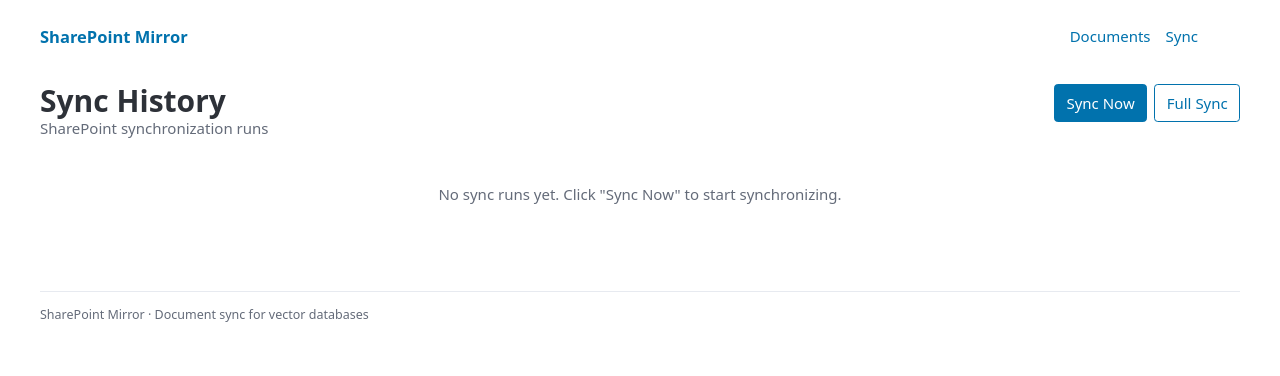
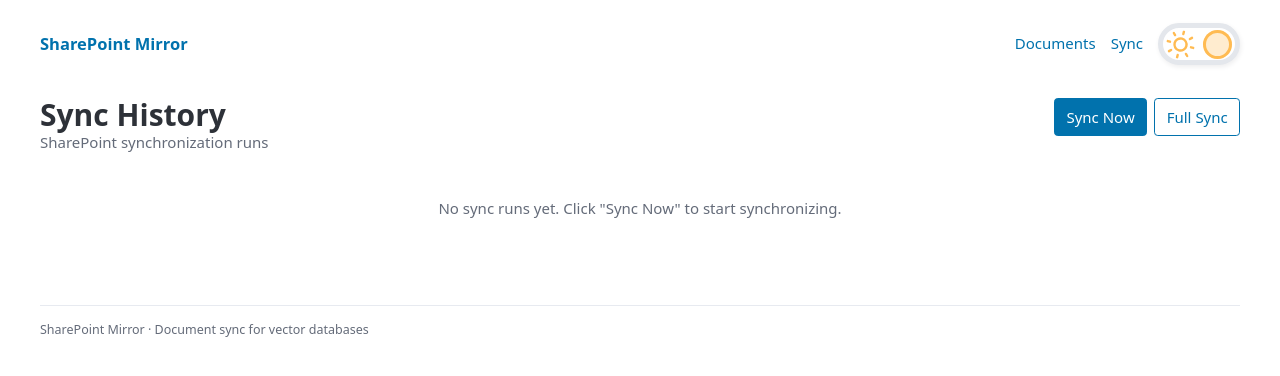
Before and after one commit to technobok/sharepoint-mirror, a Flask app: template src/sharepoint_mirror/templates/sync/index.html in a window 1280 px wide. Shown: the top 376 px of the page. Run offline with Flask 3, Linux system fonts and the light colour scheme; the template is opened without the code that fills it, so the values that code supplies are empty; some libraries are stand-ins or nearby versions.

Commit message:
Replace theme toggle with animated sun/moon slider
Port the light/dark mode switcher from zerolang-doc. The new toggle
is a checkbox with animated sun/moon SVG icons instead of the previous
button with unicode characters. Defaults to browser preference via
prefers-color-scheme, with localStorage persistence. Uses px
dimensions throughout to avoid sub-pixel snapping in Firefox.

```diff
--- a/src/sharepoint_mirror/static/css/app.css
+++ b/src/sharepoint_mirror/static/css/app.css
@@ -7,6 +7,20 @@
     --pico-spacing: 0.75rem;
     --pico-form-element-spacing-vertical: 0.5rem;
     --pico-form-element-spacing-horizontal: 0.75rem;
+
+    /* Light/dark mode toggle dimensions (px to avoid sub-pixel snapping) */
+    --mode-slot-width: 72px;
+    --mode-slot-height: 32px;
+    --mode-button-size: 29px;
+    --mode-button-translatey: 2px;
+    --mode-button-translatex: 40px;
+    --mode-button-translatex-checked: 3px;
+    --mode-sun-translatey: 2px;
+    --mode-sun-translatex: 3px;
+    --mode-sun-translatex-checked: 40px;
+    --mode-moon-translatey: 2px;
+    --mode-moon-translatex: 3px;
+    --mode-moon-translatex-checked: 40px;
 }
 
 /* Tighter nav */
@@ -74,16 +88,106 @@ table td {
     color: white;
 }
 
-/* Theme toggle button */
-#theme-toggle {
-    padding: 0.3rem 0.5rem;
-    min-width: auto;
-    border: none;
-    background: transparent;
+/* Theme transition (applied via JS on toggle) */
+html.trans,
+html.trans body,
+html.trans header,
+html.trans main,
+html.trans footer {
+    transition: background-color 500ms, color 500ms;
 }
 
-#theme-toggle:hover {
-    background: var(--pico-secondary-hover-background);
+/* Light/dark mode toggle */
+.theme-toggle {
+    display: flex;
+    align-items: center;
+    margin: 0;
+    padding: 0;
+}
+
+.mode-checkbox {
+    all: unset;
+    position: absolute;
+    opacity: 0;
+    height: 0;
+    width: 0;
+}
+
+.mode-slot {
+    position: relative;
+    height: var(--mode-slot-height);
+    width: var(--mode-slot-width);
+    border: 5px solid #e4e7ec;
+    border-radius: 999px;
+    background-color: white;
+    box-shadow: 1px 2px 5px #eeeeef;
+    transition: background-color 250ms !important;
+    cursor: pointer;
+    box-sizing: content-box;
+}
+
+.mode-checkbox:checked ~ .mode-slot {
+    background-color: #374151;
+}
+
+.mode-button {
+    transform: translate(var(--mode-button-translatex), var(--mode-button-translatey));
+    position: absolute;
+    height: var(--mode-button-size);
+    width: var(--mode-button-size);
+    border-radius: 50%;
+    background-color: #ffeccf;
+    box-shadow: inset 0px 0px 0px 3px #ffbb52;
+    transition: background-color 250ms, border-color 250ms, transform 500ms cubic-bezier(.19,1.66,.56,.87) !important;
+}
+
+.mode-checkbox:checked ~ .mode-slot .mode-button {
+    background-color: #485367;
+    box-shadow: inset 0px 0px 0px 3px white;
+    transform: translate(var(--mode-button-translatex-checked), var(--mode-button-translatey));
+}
+
+.sun-icon {
+    position: absolute;
+    height: var(--mode-button-size);
+    width: var(--mode-button-size);
+    color: #ffbb52;
+}
+
+.sun-icon-wrapper {
+    position: absolute;
+    height: var(--mode-button-size);
+    width: var(--mode-button-size);
+    opacity: 1;
+    transform: translate(var(--mode-sun-translatex), var(--mode-sun-translatey)) rotate(15deg);
+    transform-origin: 50% 50%;
+    transition: opacity 400ms, transform 500ms cubic-bezier(.19,1.66,.56,.87) !important;
+}
+
+.mode-checkbox:checked ~ .mode-slot .sun-icon-wrapper {
+    opacity: 0;
+    transform: translate(var(--mode-sun-translatex-checked), var(--mode-sun-translatey)) rotate(0deg);
+}
+
+.moon-icon {
+    position: absolute;
+    height: var(--mode-button-size);
+    width: var(--mode-button-size);
+    color: white;
+}
+
+.moon-icon-wrapper {
+    position: absolute;
+    height: var(--mode-button-size);
+    width: var(--mode-button-size);
+    opacity: 0;
+    transform: translate(var(--mode-moon-translatex), var(--mode-moon-translatey)) rotate(0deg);
+    transition: opacity 400ms ease-in, transform 500ms cubic-bezier(.19,1.66,.56,.87) !important;
+}
+
+.mode-checkbox:checked ~ .mode-slot .moon-icon-wrapper {
+    opacity: 1;
+    transform: translate(var(--mode-moon-translatex-checked), var(--mode-moon-translatey)) rotate(-15deg);
 }
 
 /* Footer */
--- a/src/sharepoint_mirror/static/js/app.js
+++ b/src/sharepoint_mirror/static/js/app.js
@@ -14,37 +14,50 @@
     });
 })();
 
-// Theme toggle
-function toggleTheme() {
-    const html = document.documentElement;
-    const currentTheme = html.getAttribute('data-theme');
-    const newTheme = currentTheme === 'dark' ? 'light' : 'dark';
+// Theme management (light/dark toggle, defaults to browser preference)
+(function() {
+    var THEME_KEY = 'spmirror-theme';
+    var html = document.documentElement;
 
-    html.setAttribute('data-theme', newTheme);
-    localStorage.setItem('theme', newTheme);
-    updateThemeIcon(newTheme);
-}
+    function getSystemTheme() {
+        return window.matchMedia('(prefers-color-scheme: dark)').matches ? 'dark' : 'light';
+    }
 
-function updateThemeIcon(theme) {
-    const icon = document.getElementById('theme-icon');
-    if (icon) {
-        // Moon for light theme (click to go dark), Sun for dark theme (click to go light)
-        icon.textContent = theme === 'dark' ? '\u2600' : '\u263E';
+    function getCurrentTheme() {
+        return localStorage.getItem(THEME_KEY) || getSystemTheme();
     }
-}
 
-// Initialize theme from localStorage or system preference
-function initTheme() {
-    const savedTheme = localStorage.getItem('theme');
-    const prefersDark = window.matchMedia('(prefers-color-scheme: dark)').matches;
-    const theme = savedTheme || (prefersDark ? 'dark' : 'light');
+    function applyTheme(theme) {
+        html.setAttribute('data-theme', theme);
+    }
 
-    document.documentElement.setAttribute('data-theme', theme);
-    updateThemeIcon(theme);
-}
+    // Apply immediately to prevent FOUC
+    applyTheme(getCurrentTheme());
 
-// Run on page load
-document.addEventListener('DOMContentLoaded', initTheme);
+    document.addEventListener('DOMContentLoaded', function() {
+        var checkbox = document.getElementById('mode-checkbox');
+        if (!checkbox) return;
+
+        checkbox.checked = (getCurrentTheme() === 'dark');
+
+        checkbox.addEventListener('change', function() {
+            html.classList.add('trans');
+            var theme = checkbox.checked ? 'dark' : 'light';
+            applyTheme(theme);
+            localStorage.setItem(THEME_KEY, theme);
+        });
+    });
+
+    // Respond to system preference changes when no stored preference
+    window.matchMedia('(prefers-color-scheme: dark)').addEventListener('change', function() {
+        if (!localStorage.getItem(THEME_KEY)) {
+            var theme = getSystemTheme();
+            applyTheme(theme);
+            var checkbox = document.getElementById('mode-checkbox');
+            if (checkbox) checkbox.checked = (theme === 'dark');
+        }
+    });
+})();
 
 // HTMX event handlers
 document.body.addEventListener('htmx:beforeRequest', function(evt) {
--- a/src/sharepoint_mirror/templates/base.html
+++ b/src/sharepoint_mirror/templates/base.html
@@ -19,9 +19,30 @@
                 <li><a href="{{ url_for('documents.index') }}">Documents</a></li>
                 <li><a href="{{ url_for('sync.index') }}">Sync</a></li>
                 <li>
-                    <button id="theme-toggle" onclick="toggleTheme()" aria-label="Toggle theme">
-                        <span id="theme-icon">&#9790;</span>
-                    </button>
+                    <label class="theme-toggle" aria-label="Toggle theme">
+                        <input id="mode-checkbox" class="mode-checkbox" type="checkbox" />
+                        <div class="mode-slot">
+                            <div class="sun-icon-wrapper">
+                                <svg class="sun-icon" xmlns="http://www.w3.org/2000/svg" width="24" height="24" viewBox="0 0 24 24" fill="none" stroke="currentColor" stroke-width="2" stroke-linecap="round" stroke-linejoin="round">
+                                    <circle cx="12" cy="12" r="5"></circle>
+                                    <line x1="12" y1="1" x2="12" y2="3"></line>
+                                    <line x1="12" y1="21" x2="12" y2="23"></line>
+                                    <line x1="4.22" y1="4.22" x2="5.64" y2="5.64"></line>
+                                    <line x1="18.36" y1="18.36" x2="19.78" y2="19.78"></line>
+                                    <line x1="1" y1="12" x2="3" y2="12"></line>
+                                    <line x1="21" y1="12" x2="23" y2="12"></line>
+                                    <line x1="4.22" y1="19.78" x2="5.64" y2="18.36"></line>
+                                    <line x1="18.36" y1="5.64" x2="19.78" y2="4.22"></line>
+                                </svg>
+                            </div>
+                            <div class="mode-button"></div>
+                            <div class="moon-icon-wrapper">
+                                <svg class="moon-icon" xmlns="http://www.w3.org/2000/svg" width="24" height="24" viewBox="0 0 24 24" fill="none" stroke="currentColor" stroke-width="2" stroke-linecap="round" stroke-linejoin="round">
+                                    <path d="M21 12.79A9 9 0 1 1 11.21 3 7 7 0 0 0 21 12.79z"></path>
+                                </svg>
+                            </div>
+                        </div>
+                    </label>
                 </li>
             </ul>
         </nav>
```
